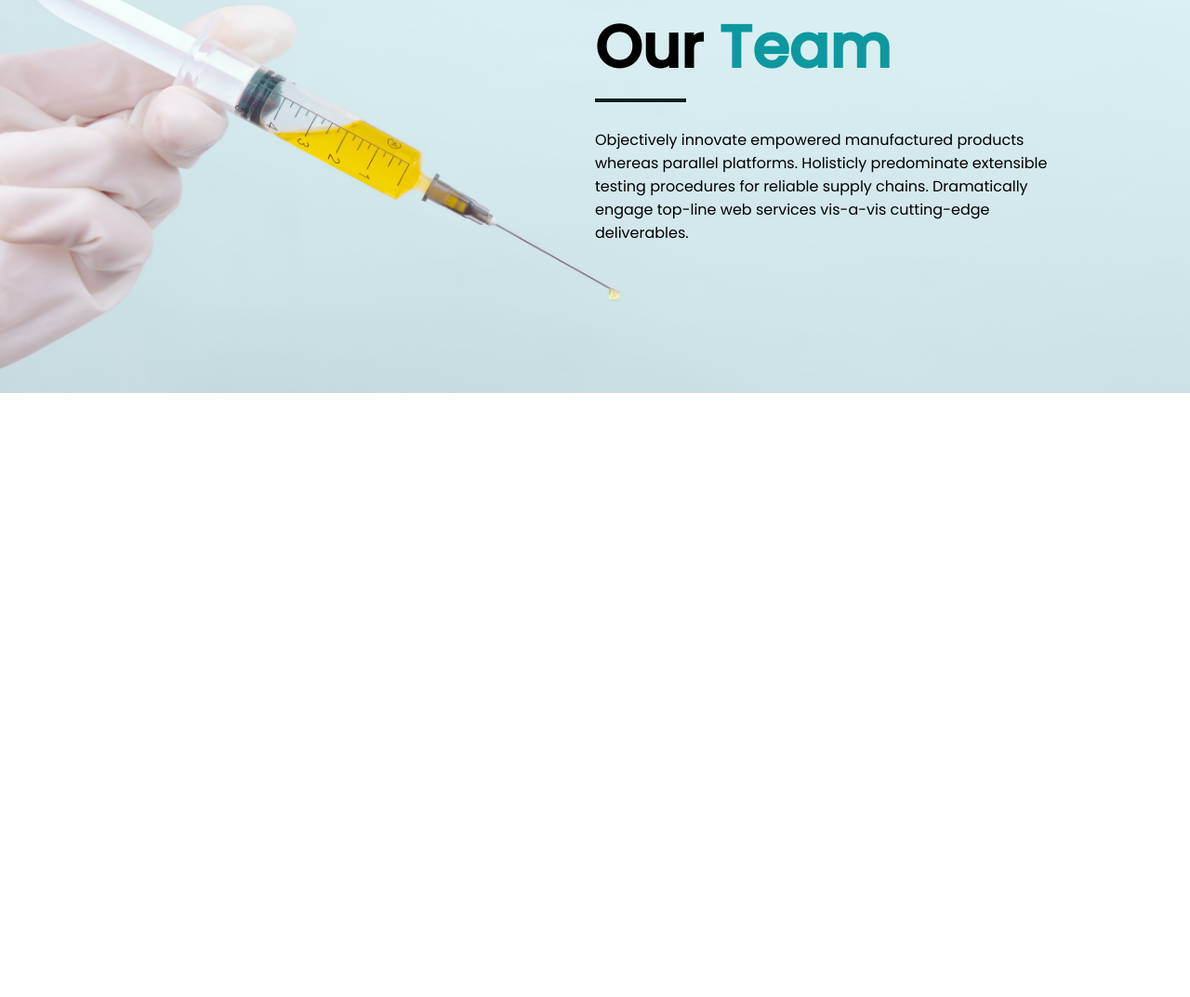
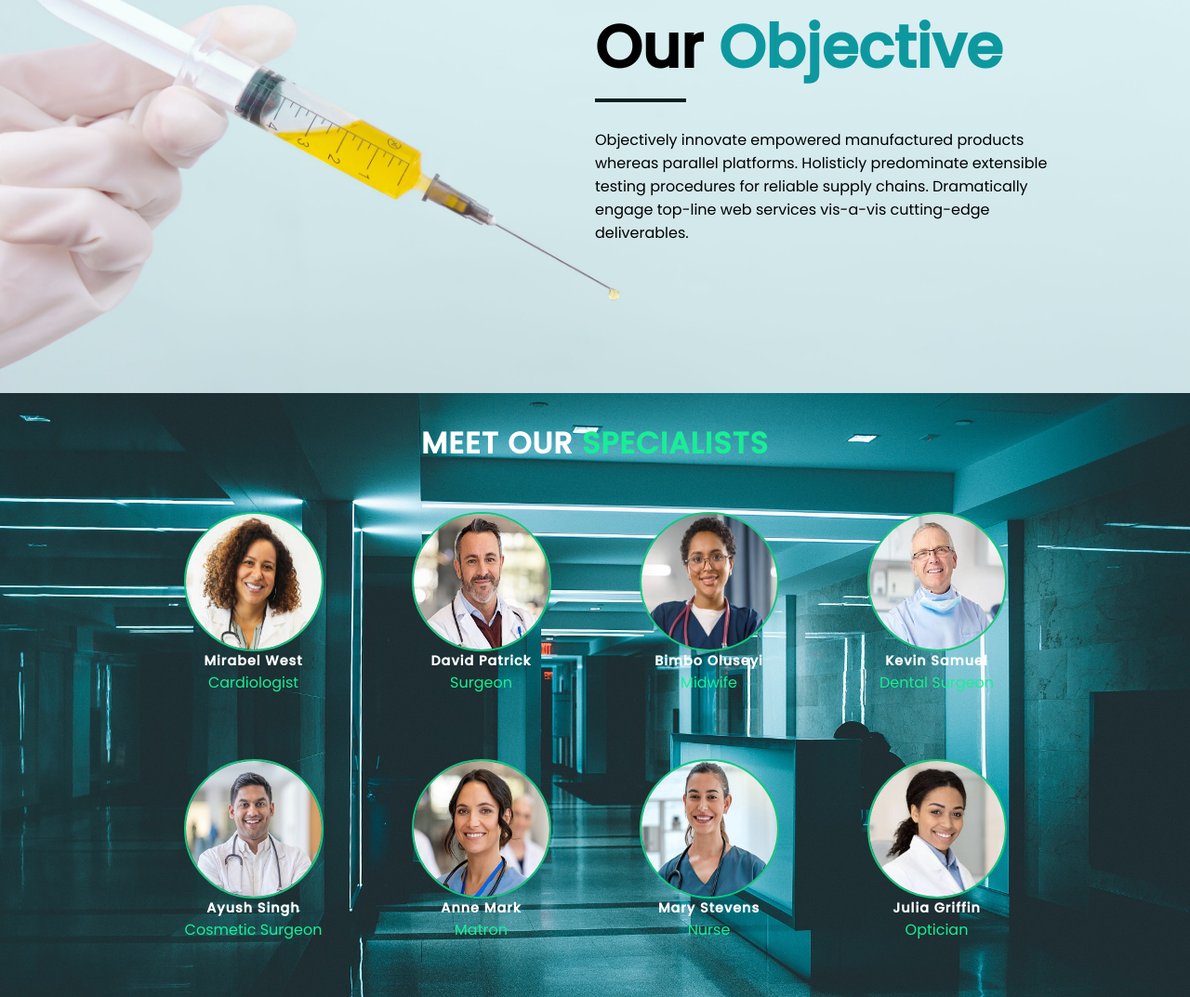
Before and after one commit to DEENOluwatobi/Health_Care, a plain HTML site: page index.html in a window 1280 px wide. Shown: the part 2257-3330 px from the top of the page at 93% size. Before the commit the page ends 2680 px from the top, so only its background shows below. Drawn offline with Linux system fonts and the light colour scheme.

Commit message:
Second commit

```diff
--- a/index.html
+++ b/index.html
@@ -147,10 +147,10 @@
         </div>
     </section>
 
-    <!-- our team section -->
-    <section class="team">
-        <div class="t-con">
-            <h1>Our <span>Team</span></h1>
+    <!-- our objective section -->
+    <section class="obj">
+        <div class="obj-con">
+            <h1>Our <span>Objective</span></h1>
             <div class="f-line"></div>
             <p>
                 Objectively innovate empowered manufactured products
@@ -162,5 +162,57 @@
         </div>
     </section>
 
+    <!-- OUR TEAM-->
+    <section class="team">
+        <h1>MEET OUR <span>SPECIALISTS</span></h1>
+        <div class="team-con">
+            <div class="t top">
+                <div class="tcon t1">
+                    <img src="Img/car1.jpg" alt="Cardiologist">
+                    <h4>Mirabel West</h4>
+                    <p>Cardiologist</p>
+                </div>
+                <div class="tcon t2">
+                    <img src="Img/doc1.jpg" alt="Surgeon">
+                    <h4>David Patrick</h4>
+                    <p>Surgeon</p>
+                </div>
+                <div class="tcon t3">
+                    <img src="Img/nurse1.jpg" alt="Midwife">
+                    <h4>Bimbo Oluseyi</h4>
+                    <p>Midwife</p>
+                </div>
+                <div class="tcon t4">
+                    <img src="Img/den2.jpg" alt="Dentist">
+                    <h4>Kevin Samuel</h4>
+                    <p>Dental Surgeon</p>
+                </div>
+            </div>
+
+            <div class="t bottom">
+                <div class="tcon b1">
+                    <img src="Img/doc2.jpg" alt="Cosmetic">
+                    <h4>Ayush Singh</h4>
+                    <p>Cosmetic Surgeon</p>
+                </div>
+                <div class="tcon b2">
+                    <img src="Img/nurse2.jpg" alt="Matron">
+                    <h4>Anne Mark</h4>
+                    <p>Matron</p>
+                </div>
+                <div class="tcon b3">
+                    <img src="Img/nurse3.jpg" alt="Nurse">
+                    <h4>Mary Stevens</h4>
+                    <p>Nurse</p>
+                </div>
+                <div class="tcon b4">
+                    <img src="Img/den1.jpg" alt="Optician">
+                    <h4>Julia Griffin</h4>
+                    <p>Optician</p>
+                </div>
+            </div>
+
+        </div>
+    </section>
 </body>
 </html>
--- a/style.css
+++ b/style.css
@@ -282,8 +282,8 @@ span{
     margin: 15px 0;
     cursor: pointer;
 }
-/* Our team Section */
-.team{
+/* Our Objective Section */
+.obj{
     background-image: url('Img/mission.jpg');
     width: 100%;
     height: 70vh;
@@ -294,13 +294,73 @@ span{
     justify-content: flex-end;
     align-items: center;
 }
-.t-con{
+.obj-con{
     width: 50%;
 }
-.t-con h1{
+.obj-con h1{
     font-size: 4em;
     font-weight: bold;
 }
-.t-con p{
+.obj-con p{
     padding: 20px 0;
 }
+ /*Our team section  */
+ .team{
+    padding: 20px 150px;
+    display: flex;
+    justify-content: center;
+    align-items: center;
+    flex-direction: column;
+    background-image: url("Img/team-back.jpg");
+    background-size: cover;
+ }
+ .team h1{
+    letter-spacing: 1px;
+    font-weight: bold;
+    color: white;
+    font-size: 2em;
+    padding: 10px 0;
+ }
+ .team h1 span{
+    color: rgb(24, 238, 149)
+ }
+ .team-con{
+    display: flex;
+    justify-content: center;
+    align-items: center;
+    flex-direction: column;
+    gap: 30px;
+    width: 100%;
+    padding: 20px 0;
+ }
+ .t{
+    display: flex;
+    justify-content: space-between;
+    align-items: center;
+    width: 100%;
+ }
+ .tcon{
+    display: flex;
+    justify-content: center;
+    align-items: center;
+    flex-direction: column;
+    width: 25%;
+    height: ;
+    padding: 20px 0;
+
+ }
+ .tcon img{
+    width: 150px;
+    height: 150px;
+    border: 2px solid rgb(18, 200, 124);
+    border-radius: 50%;
+ }
+ .tcon h4{
+    color: white;
+    font-size: .9em;
+    letter-spacing: 1px;
+ }
+ .tcon p{
+    color: rgb(24, 238, 149);
+    font-size: 1em;
+ }
```
Also changed, not shown: Img/car1.jpg (added), Img/den1.jpg (added), Img/den2.jpg (added), Img/doc1.jpg (added), Img/doc2.jpg (added), Img/nurse1.jpg (added), Img/nurse2.jpg (added), Img/nurse3.jpg (added), Img/team-back.jpg (added).
